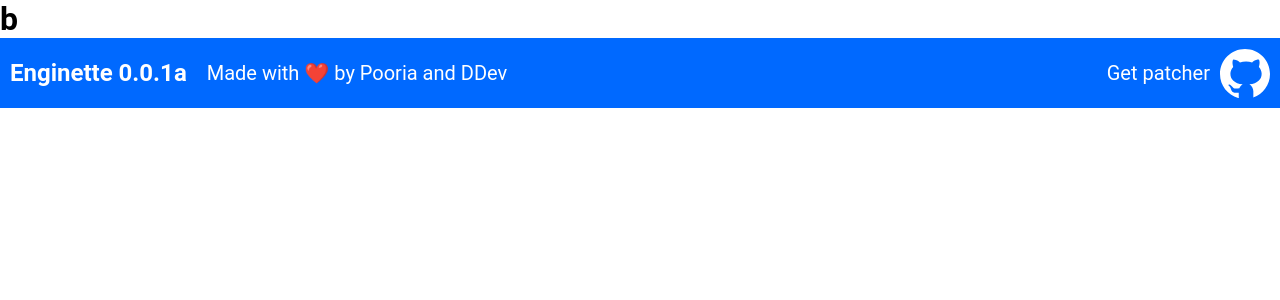
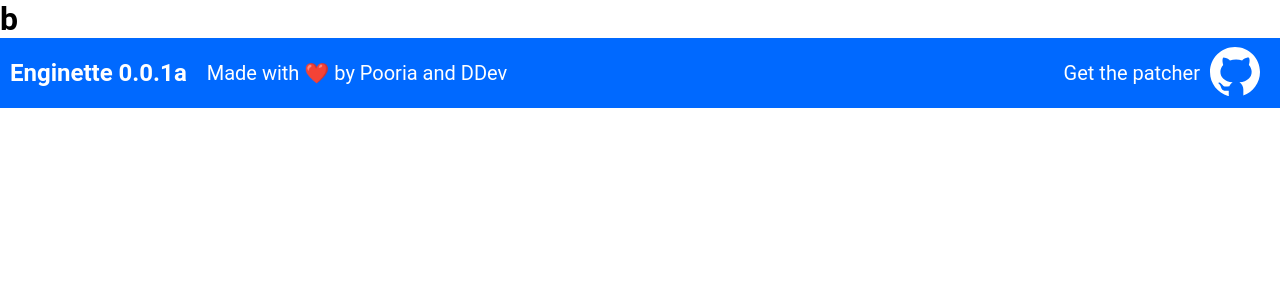
Before and after one commit to Enginette/enginette, a React (Create React App) app: page /about in a window 1280 px wide. Shown: the top 300 px of the page. Built offline with nearby package versions, Linux system fonts and the light colour scheme; the HTML template or start-up script is replaced by a standard one.

Commit message:
Update Footer.jsx

```diff
--- a/src/components/Footer/Footer.jsx
+++ b/src/components/Footer/Footer.jsx
@@ -36,6 +36,12 @@ const Right = styled.div`
 		color: white;
 		margin-right: 10px;
 	}
+	> a {
+		font-size: 20px;
+		color: white;
+		margin-right: 10px;
+		text-decoration: none;
+	}
 	> img {
 		width: 50px;
 		height: 50px;
@@ -50,8 +56,8 @@ const Footer = () => {
 				<p>Made with ❤️ by Pooria and DDev</p>
 			</Left>
 			<Right>
-				<p>Get patcher</p>
-				<img src={github} alt="github" />
+				<a href="https://github.com/DDev247/enginette-client">Get the patcher</a>
+				<a href="https://github.com/DDev247/enginette"><img src={github} alt="github" /></a>
 			</Right>
 		</FooterDiv>
 	);
```
